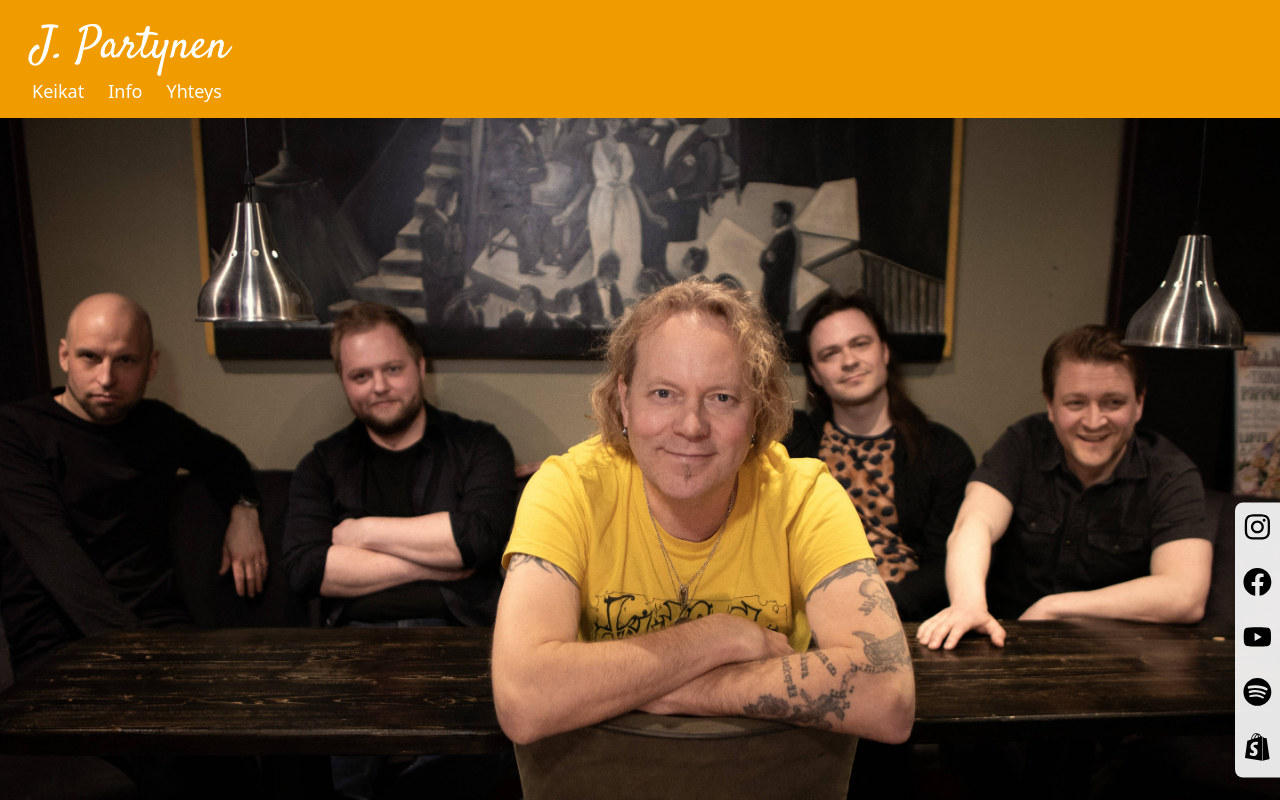
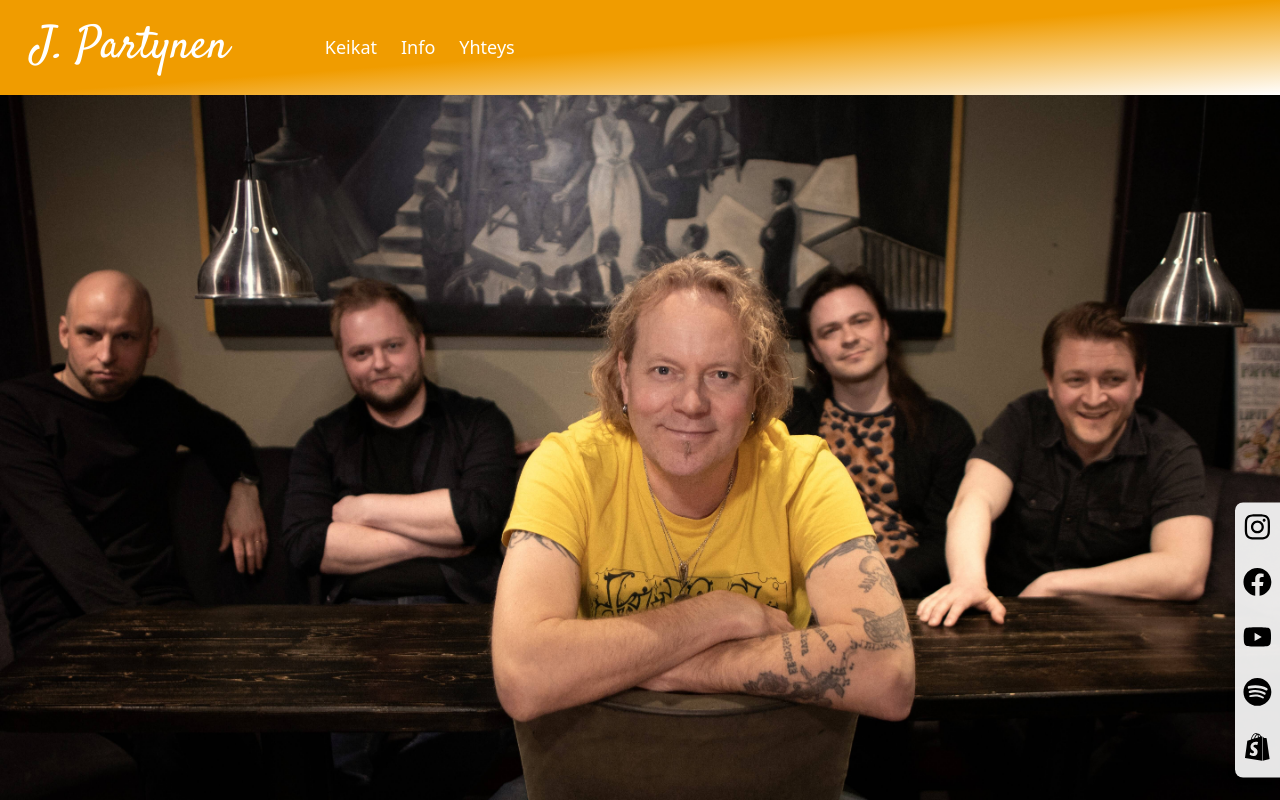
Before and after one commit to aj-kivimaki/jpx, a React (Vite) app in the folder frontend/: page / in a window 1280 px wide. Shown: the top 800 px of the page. Built offline with nearby package versions, Linux system fonts and the light colour scheme; a web font is replaced by a local one.

Commit message:
change location of links in header

```diff
--- a/frontend/src/components/HeaderComponent.module.css
+++ b/frontend/src/components/HeaderComponent.module.css
@@ -2,21 +2,30 @@
   display: flex;
   flex-direction: column;
   padding: 1rem 2rem;
-  background: rgb(240, 156, 0);
+  background: linear-gradient(
+    to bottom right,
+    rgb(240, 156, 0) 50%,
+    white 100%
+  );
   color: white;
   position: fixed;
+  height: var(--header-height);
   top: 0;
   left: 0;
-  height: var(--header-height);
   width: 100%;
   z-index: 1000;
 }
 
+.container {
+  display: flex;
+  justify-content: space-between;
+  align-items: center;
+}
+
 .title {
   font-family: 'Satisfy', system-ui;
-  font-weight: 400;
-  font-style: normal;
   font-size: 2.8rem;
+  cursor: pointer;
 }
 
 .desktopMenu {
@@ -31,10 +40,6 @@
   transition: text-decoration 0.3s;
 }
 
-.desktopMenu a:hover {
-  text-decoration: underline;
-}
-
 .mobileMenuButton {
   font-size: 1.5rem;
   cursor: pointer;
@@ -45,21 +50,16 @@
   flex-direction: column;
   gap: 1rem;
   position: absolute;
-  top: 118px;
+  top: var(--header-height);
   left: 0;
   width: 100%;
-  background-color: rgb(255, 187, 61);
+  background-color: rgba(51, 51, 51, 0.9);
   padding: 1rem;
 }
 
 .mobileMenu a {
   color: white;
-  text-decoration: none;
   font-size: 1.2rem;
-}
-
-.mobileMenu a:hover {
-  text-decoration: underline;
 }
 
 @media (min-width: 768px) {
@@ -72,4 +72,9 @@
   .mobileMenu {
     display: none;
   }
+
+  .container {
+    justify-content: flex-start;
+    gap: 6rem;
+  }
 }
--- a/frontend/src/components/HeaderComponent.tsx
+++ b/frontend/src/components/HeaderComponent.tsx
@@ -19,36 +19,21 @@ const Header = () => {
 
   return (
     <header className={styles.header}>
-      <div>
-        <h1
-          className={styles.title}
-          style={{ cursor: 'pointer' }}
-          onClick={() => scrollToSection('top')}
-        >
+      <div className={styles.container}>
+        <h1 className={styles.title} onClick={() => scrollToSection('top')}>
           J. Partynen
         </h1>
-      </div>
-
-      {/* Desktop Menu */}
-      <nav className={styles.desktopMenu}>
-        <button onClick={() => scrollToSection('gigs')}>Keikat</button>
-        <button onClick={() => scrollToSection('info')}>Info</button>
-        <button onClick={() => scrollToSection('contact')}>Yhteys</button>
-      </nav>
-
-      {/* Mobile Menu Button */}
-      <div className={styles.mobileMenuButton} onClick={toggleMenu}>
-        {isOpen ? '✖' : '☰'}
-      </div>
-
-      {/* Mobile Menu */}
-      {isOpen && (
-        <nav className={styles.mobileMenu}>
+        {/* Mobile Menu Button */}
+        <div className={styles.mobileMenuButton} onClick={toggleMenu}>
+          {isOpen ? '✖' : '☰'}
+        </div>
+        {/* Mobile / Desktop Menu */}
+        <nav className={isOpen ? styles.mobileMenu : styles.desktopMenu}>
           <button onClick={() => scrollToSection('gigs')}>Keikat</button>
           <button onClick={() => scrollToSection('info')}>Info</button>
           <button onClick={() => scrollToSection('contact')}>Yhteys</button>
         </nav>
-      )}
+      </div>
     </header>
   );
 };
--- a/frontend/src/components/styles/global.css
+++ b/frontend/src/components/styles/global.css
@@ -3,7 +3,7 @@
 :root {
   --color-bg: #fff;
   --color-text: #333;
-  --header-height: 118px; /* desktop header height */
+  --header-height: 95px; /* desktop header height */
 }
 
 html {
```
